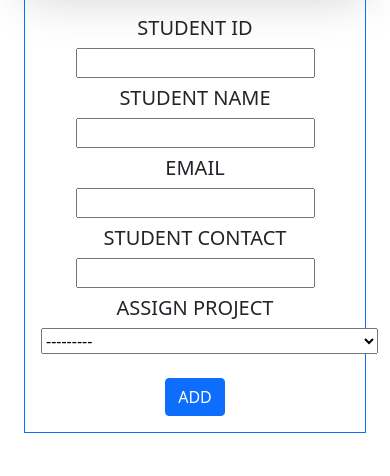
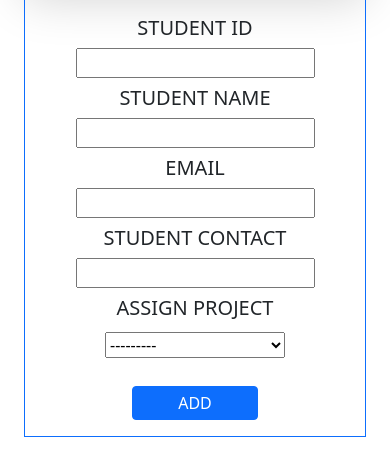
Before and after one commit to BilalSsiddique/basic_student_project_allocation_system, a Django app: page /load_form in a window 390 px wide. Shown: the part 215-691 px from the top of the page. Run offline with Django 3.2, Linux system fonts and the light colour scheme; data comes from the database, SQL or seed files in the repository; some libraries are stand-ins or nearby versions.

Commit message:
added responsiveness in all pages

```diff
--- a/myapp/templates/index.html
+++ b/myapp/templates/index.html
@@ -11,12 +11,23 @@
       crossorigin="anonymous"
     />
     <title>Student Project Allocation System</title>
+    <style>
+      select#id_projectid {
+        max-width: 180px;
+      }
+      .button-width {
+        width: fit-content;
+        padding: 4px 45px 4px 45px;
+      }
+    </style>
   </head>
 
   <body>
     <nav class="navbar navbar-expand-lg navbar-dark bg-primary">
       <div class="container-fluid">
-        <a class="navbar-brand" href="{% url 'myapp:home' %}">STUDENT PROJECT ALLOCATION SYSTEM</a>
+        <a class="navbar-brand" href="{% url 'myapp:home' %}"
+          >STUDENT PROJECT ALLOCATION SYSTEM</a
+        >
         <button
           class="navbar-toggler"
           type="button"
@@ -81,9 +92,13 @@
         <div>{{ form.econtact }}</div>
 
         <h5 class="mt-2">ASSIGN PROJECT</h5>
-        <div>{{ form.projectid }}</div>
+        <div class="p-1">{{ form.projectid }}</div>
         <br />
-        <div><button class="btn btn-primary" type="Submit">ADD</button></div>
+        <div>
+          <button class="btn btn-primary button-width" type="Submit">
+            ADD
+          </button>
+        </div>
       </form>
     </div>
     <script
```
Also changed, not shown: myapp/templates/project.html (+10 -3 lines), myapp/templates/show.html (+7 -3 lines), myproject/settings.py (+5 -5 lines).
